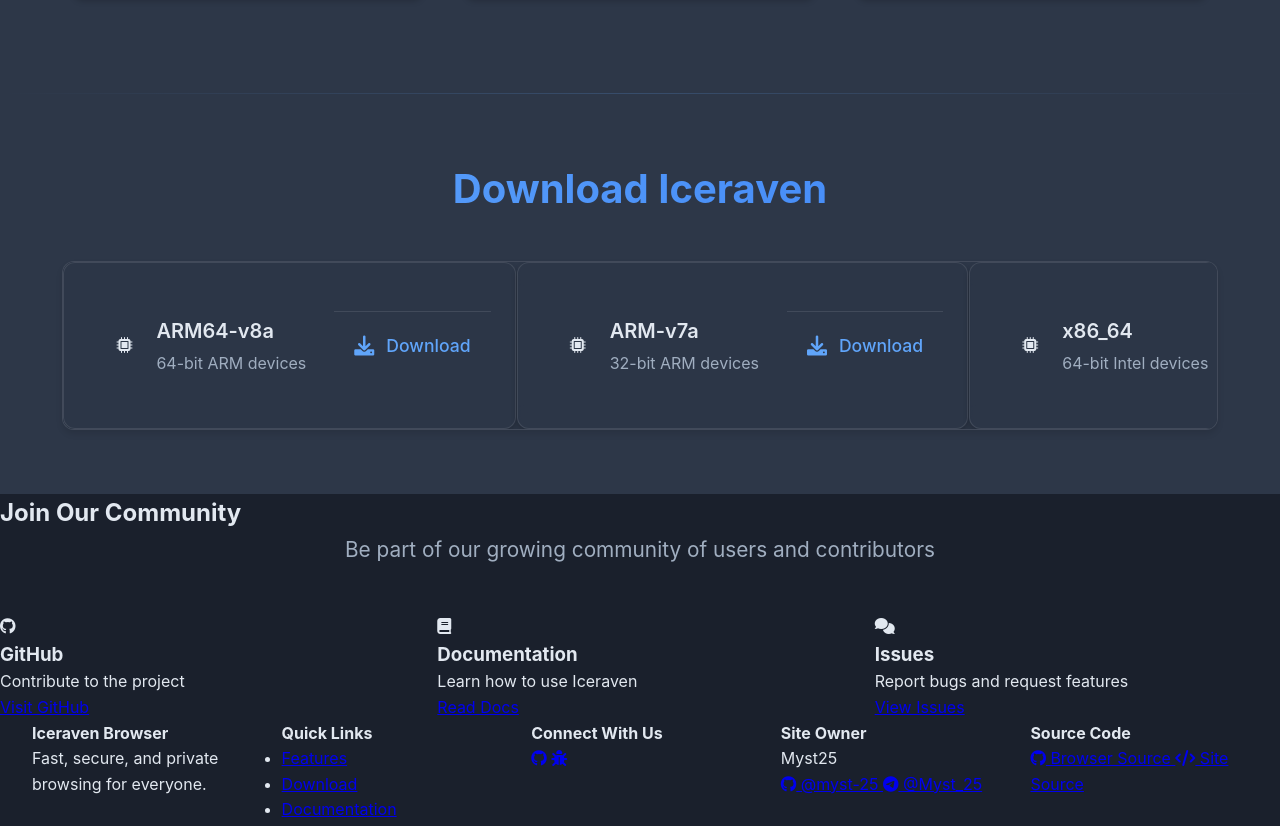
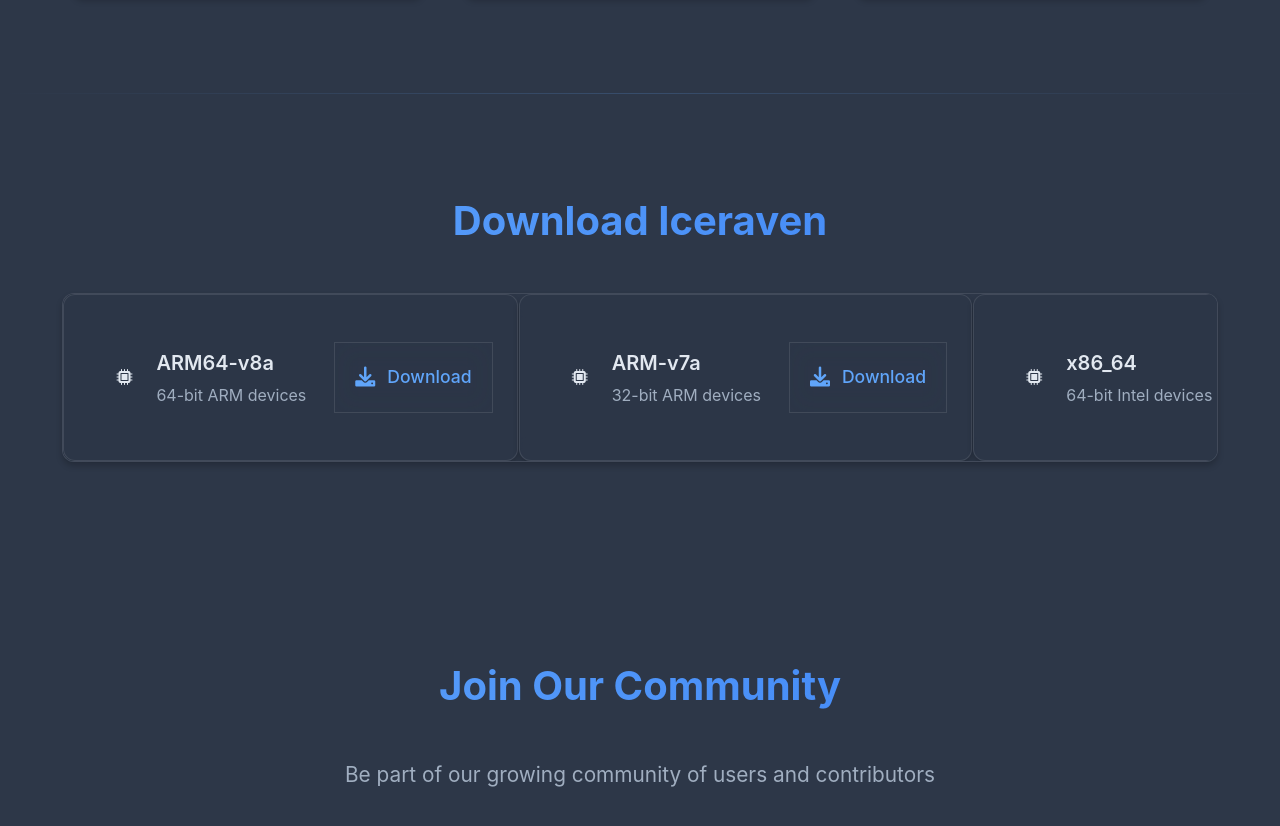
Before and after one commit to myst-25/iceraven-browser, a plain HTML site: page index.html in a window 1280 px wide. Shown: the part 1816-2642 px from the top of the page. Drawn offline with Linux system fonts and the light colour scheme.

Commit message:
feat: enhance download and community sections with consistent UI styling

```diff
--- a/assets/styles.css
+++ b/assets/styles.css
@@ -255,7 +255,7 @@
 
 /* Download Section */
 .download {
-    padding: clamp(2rem, 5vw, 4rem) clamp(1rem, 3vw, 2rem);
+    padding: clamp(3rem, 8vw, 6rem) clamp(1rem, 3vw, 2rem);
     background: var(--background-alt);
     width: 100%;
     overflow-x: hidden;
@@ -292,8 +292,9 @@
     background: var(--card-bg);
     border-radius: var(--border-radius);
     overflow: hidden;
-    box-shadow: 0 4px 6px rgba(0, 0, 0, 0.1);
-    border: 1px solid rgba(255, 255, 255, 0.1);
+    box-shadow: var(--card-shadow);
+    border: var(--glass-border);
+    backdrop-filter: var(--glass-backdrop);
 }
 
 .download-row {
@@ -331,7 +332,6 @@
     }
 }
 
-/* Download architecture and button container */
 .download-item {
     background: var(--card-bg);
     border-radius: var(--border-radius);
@@ -350,7 +350,7 @@
     display: flex;
     align-items: center;
     gap: clamp(1rem, 3vw, 1.5rem);
-    transition: all 0.3s ease;
+    transition: var(--transition);
     position: relative;
     overflow: hidden;
     flex: 1;
@@ -365,16 +365,16 @@
     align-items: center;
     justify-content: center;
     gap: 0.75rem;
-    transition: all 0.3s ease;
+    transition: var(--transition);
     font-weight: 500;
     font-size: clamp(1rem, 3vw, 1.1rem);
     white-space: nowrap;
     position: relative;
     overflow: hidden;
-    border-top: 1px solid rgba(255, 255, 255, 0.1);
-}
-
-/* Hover effects */
+    border: var(--glass-border);
+    backdrop-filter: var(--glass-backdrop);
+}
+
 .download-item:hover {
     transform: translateY(-3px);
     box-shadow: var(--card-shadow-hover);
@@ -388,6 +388,7 @@
 .download-item:hover .download-button {
     background: var(--primary-color);
     color: white;
+    transform: translateY(-2px);
 }
 
 /* Fix for high DPI displays */
@@ -775,11 +776,108 @@
     }
 }
 
-/* Community Section Responsive */
+/* Community Section */
+.community {
+    padding: clamp(3rem, 8vw, 6rem) clamp(1rem, 3vw, 2rem);
+    background: var(--background-alt);
+    position: relative;
+    overflow: hidden;
+}
+
+.community h2 {
+    text-align: center;
+    margin-bottom: clamp(1.5rem, 4vw, 2.5rem);
+    font-size: clamp(1.8rem, 5vw, 2.5rem);
+    background: linear-gradient(90deg, var(--primary-color), var(--primary-dark));
+    -webkit-background-clip: text;
+    background-clip: text;
+    -webkit-text-fill-color: transparent;
+}
+
 .community-grid {
     display: grid;
-    grid-template-columns: repeat(auto-fit, minmax(min(100%, 250px), 1fr));
-    gap: clamp(1rem, 3vw, 2rem);
+    grid-template-columns: repeat(auto-fit, minmax(min(100%, 300px), 1fr));
+    gap: clamp(1.5rem, 4vw, 2.5rem);
+    max-width: 1200px;
+    margin: 0 auto;
+    padding: 0 clamp(1rem, 3vw, 2rem);
+}
+
+.community-card {
+    background: var(--card-bg);
+    border-radius: var(--border-radius);
+    padding: 2rem;
+    text-align: center;
+    transition: var(--transition);
+    position: relative;
+    overflow: hidden;
+    border: var(--glass-border);
+    backdrop-filter: var(--glass-backdrop);
+    box-shadow: var(--card-shadow);
+}
+
+.community-card::before {
+    content: '';
+    position: absolute;
+    top: 0;
+    left: 0;
+    right: 0;
+    height: 1px;
+    background: linear-gradient(90deg,
+        transparent 0%,
+        rgba(96, 165, 250, 0.2) 50%,
+        transparent 100%
+    );
+}
+
+.community-card i {
+    font-size: clamp(2rem, 5vw, 2.5rem);
+    color: var(--primary-color);
+    margin-bottom: clamp(1rem, 3vw, 1.5rem);
+    transition: transform 0.3s ease;
+}
+
+.community-card h3 {
+    font-size: clamp(1.2rem, 3.5vw, 1.4rem);
+    margin-bottom: clamp(0.75rem, 2vw, 1rem);
+    color: var(--text-color);
+    font-weight: 600;
+}
+
+.community-card p {
+    font-size: clamp(1rem, 2.5vw, 1.1rem);
+    color: var(--text-light);
+    line-height: 1.6;
+    margin: 0 0 1.5rem 0;
+}
+
+.community-link {
+    display: inline-flex;
+    align-items: center;
+    gap: 0.5rem;
+    color: var(--primary-color);
+    text-decoration: none;
+    font-weight: 500;
+    padding: 0.75rem 1.5rem;
+    border-radius: var(--border-radius);
+    background: rgba(96, 165, 250, 0.1);
+    transition: var(--transition);
+}
+
+.community-link:hover {
+    background: var(--primary-color);
+    color: white;
+    transform: translateY(-2px);
+}
+
+.community-card:hover {
+    transform: translateY(-5px);
+    box-shadow: var(--card-shadow-hover);
+    border-color: rgba(255, 255, 255, 0.2);
+}
+
+.community-card:hover i {
+    transform: scale(1.1);
 }
 
 /* Footer Responsive */
```
